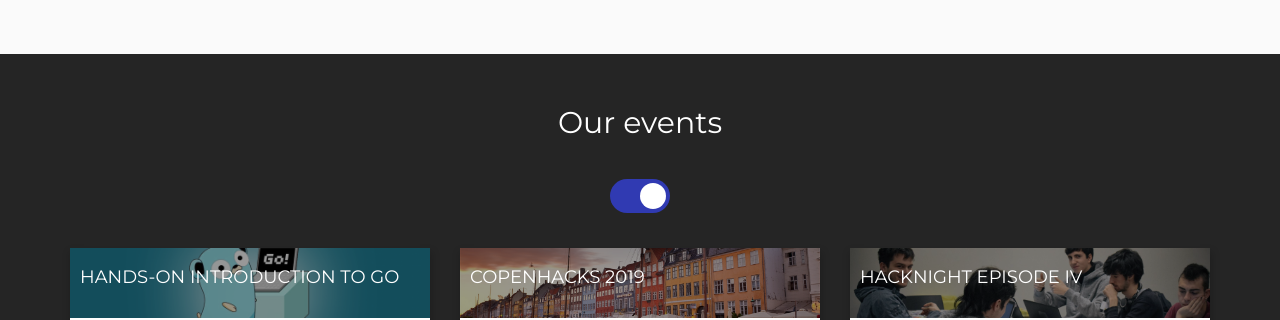
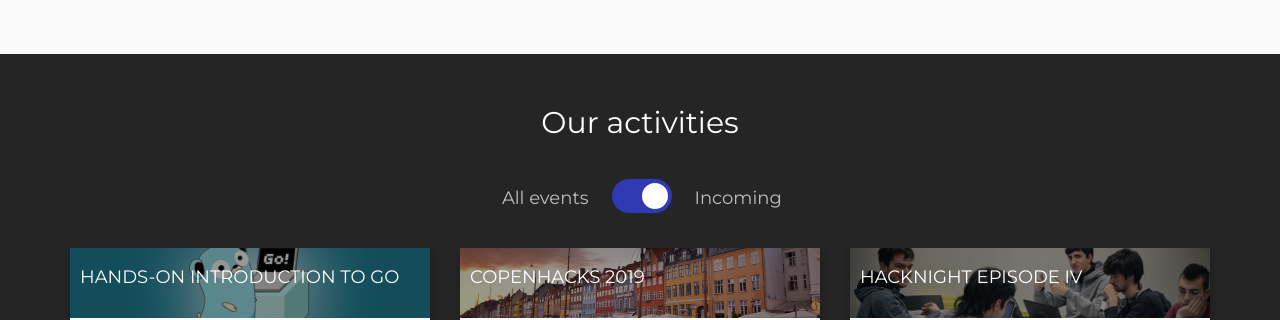
Before and after one commit to casassg/events-landing, a Jekyll site: the page built from index.md, in a window 1280 px wide. Shown: the part 729-1049 px from the top of the page. Built offline with Jekyll 4.4.1, drawn with Linux system fonts in a browser that asks for light colours; nearby versions of some CDN libraries.

Commit message:
Improved switch

```diff
--- a/assets/css/main.scss
+++ b/assets/css/main.scss
@@ -358,6 +358,22 @@
     margin-bottom: 35px;
 }
 
+.right {
+    text-align: right !important;
+    display: flex;
+    margin-right: -5%
+}
+
+.left {
+    text-align: left !important;
+    display: flex;
+    margin-left: -5%
+}
+
+.events-switch {
+    margin-left: 5%;
+}
+
 .switch {
     position: relative;
     display: inline-block;
@@ -418,3 +434,10 @@
 .slider.round:before {
     border-radius: 50%;
 }
+
+/* Label text */
+.label-text {
+    color: $accent-text-color;
+    width: 100%;
+    opacity: 0.7;
+}
--- a/index.md
+++ b/index.md
@@ -7,13 +7,25 @@
 <section class="events">
     <div class="container">
         <div class="row">
-            <h2 class="text-center white-text">Our events</h2>
-            <div class="col-md-12 center">
-                <label class="switch col-md-2">
-                    <input id="event-slider" type="checkbox" checked>
-                    <span class="slider round"></span>
-                </label>
+            <h2 class="text-center white-text">Our activities</h2>
+        </div>
+        <div class="row">
+            <div class="col-xs-12 col-sm-12 col-md-12 col-lg-12 events-switch">
+                <div class="col-xs-4 col-sm-5 col-md-5 col-lg-5 right">
+                    <h4 class="label-text">All events</h4>
+                </div>
+                <div class="col-xs-4 col-sm-2 col-md-2 col-lg-2 center">
+                    <label class="switch">
+                        <input id="event-slider" type="checkbox" checked>
+                        <span class="slider round"></span>
+                    </label>
+                </div>
+                <div class="col-xs-4 col-sm-5 col-md-5 col-lg-5 left">
+                    <h4 class="label-text">Incoming</h4>
+                </div>
             </div>
+        </div>
+        <div class="row">
             {% assign sorted = site.data.events | sort: 'date','last' %}
             {% for event in sorted %}
                 <div class="col-sm-6 col-md-4 ">
```
